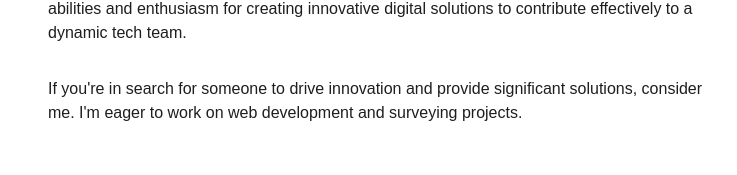
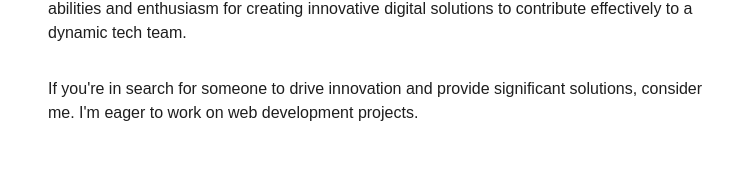
Before and after one commit to olamideolayemi/Olamide-Olayemi, a React (Vite) app: page / in a window 1280 px wide. Shown: the part 615-790 px from the top of the page, without its empty margins (256-993 px from the left). Built offline with nearby package versions, Linux system fonts and the light colour scheme.

Commit message:
Remove mention of surveying projects from Home component

```diff
--- a/src/components/Home.jsx
+++ b/src/components/Home.jsx
@@ -55,7 +55,7 @@ const Home = () => {
               Seeking a challenging role as a Front-end Developer where I can leverage my technical abilities and enthusiasm for creating innovative digital solutions to contribute effectively to a dynamic tech team.
             </p>
             <p className="mt-8 text-pretty text-md font-medium text-black dark:text-gray_text sm:text-1xl">
-              If you&apos;re in search for someone to drive innovation and provide significant solutions, consider me. I&apos;m eager to work on web development and surveying projects.
+              If you&apos;re in search for someone to drive innovation and provide significant solutions, consider me. I&apos;m eager to work on web development projects.
             </p>
           </div>
 
```
